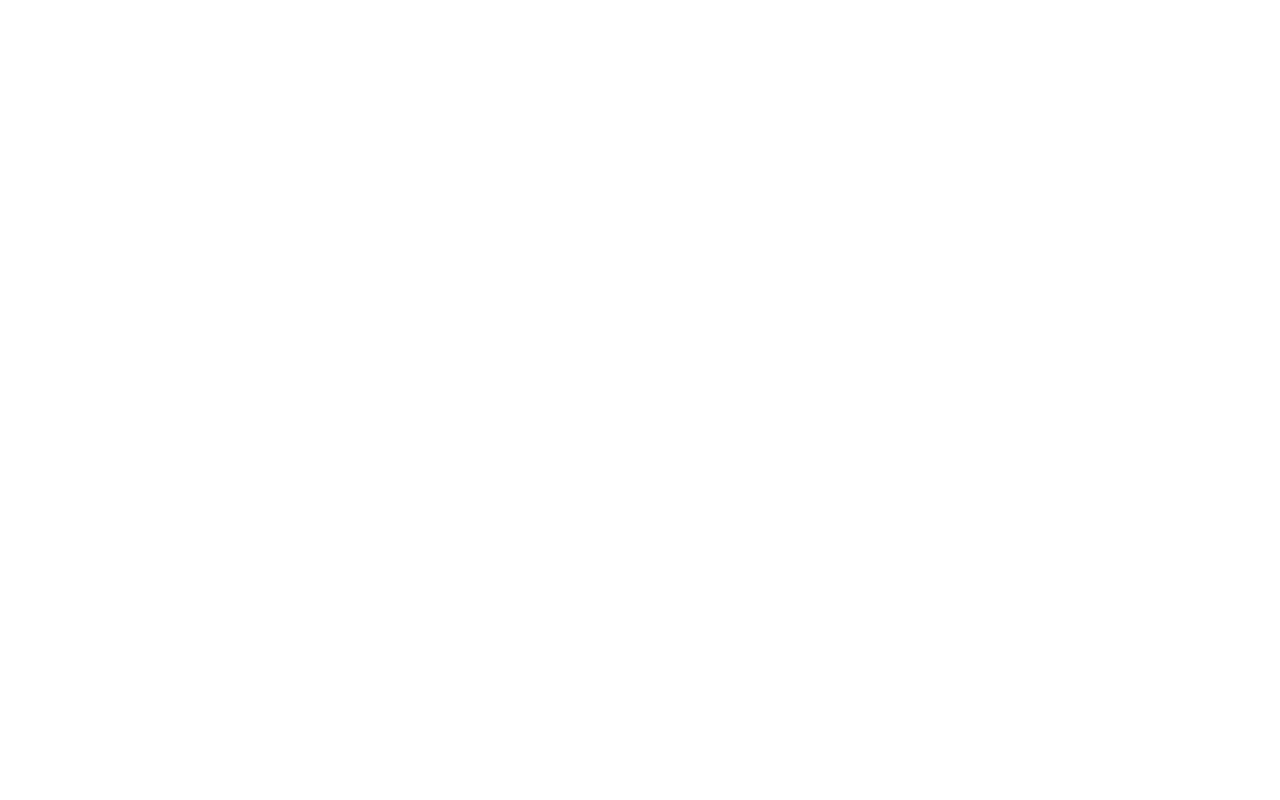
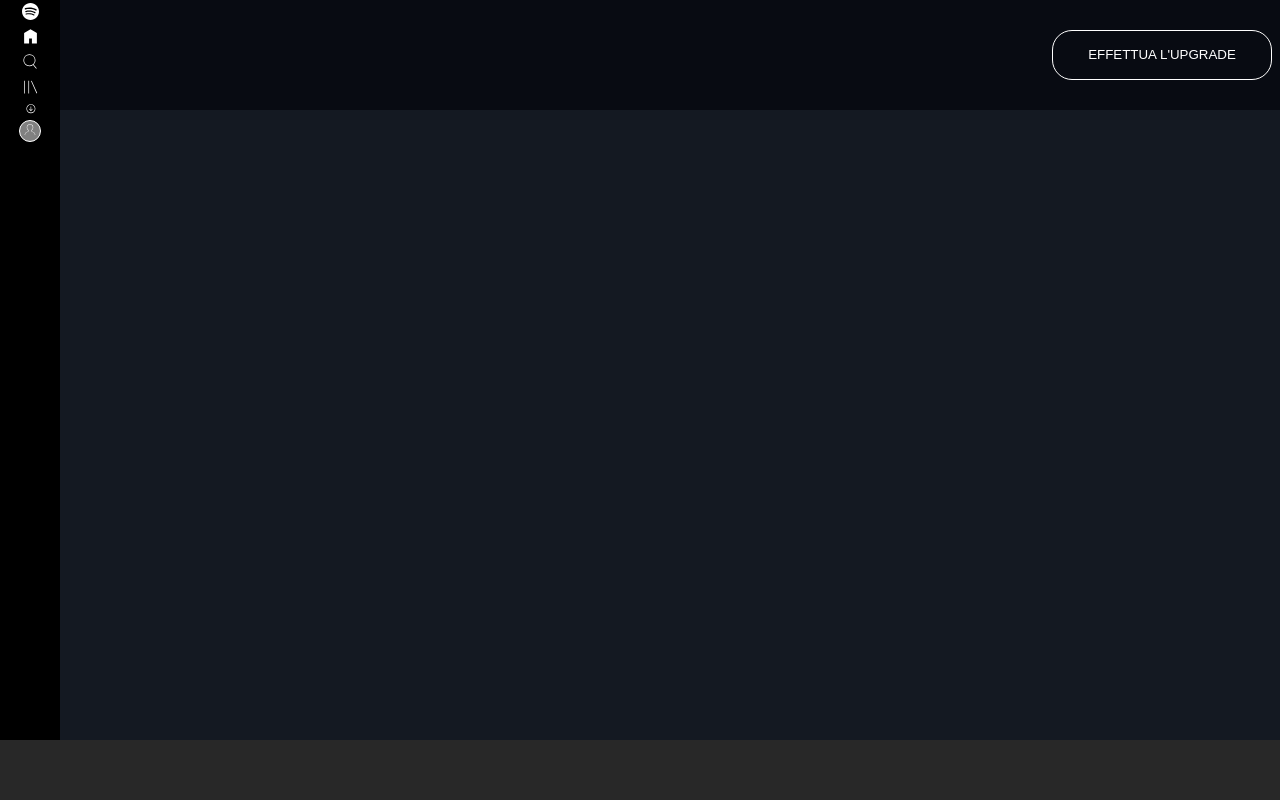
Before and after one commit to Alex100688/html-css-spotifyweb, a plain HTML site: page index.html in a window 1280 px wide. Drawn offline with Linux system fonts and the light colour scheme.

Commit message:
add aside.css, crato header e aside.

```diff
--- /dev/null
+++ b/css/aside.css
@@ -0,0 +1,32 @@
+aside{
+    width: 3.75rem;
+    background-color: var(--second-color);
+
+}
+
+li > a{
+    display: flex;
+    justify-content: center;
+}
+
+
+a > img{
+    width: 1.0625rem;
+    padding-top: .1875rem;
+    padding-bottom: .3125rem;
+}
+
+.nav-img{
+    width: .75rem;
+    display: flex;
+    align-items: flex-end;
+}
+
+.img-profile{
+width: 1.375rem;
+height: 1.375rem;
+background-color: grey;;
+border: 1px solid white;
+border-radius: 50%;
+display: flex;
+}
--- a/css/button.css
+++ b/css/button.css
@@ -0,0 +1,10 @@
+.grb{
+    width: 13.75rem;
+    height: 3.125rem;
+    text-align: center;
+    line-height: 100%;
+    border: 1px solid white;
+    border-radius: 1.25rem;
+    background-color: var(--first-color);
+    color: white;
+}
--- a/css/common.css
+++ b/css/common.css
@@ -2,11 +2,29 @@
     max-width: 62.5rem;
     margin: auto;
 }
-
+/* Rules flex */
 .row-flex{
     display: flex;
 }
-
+.row-no-wrap{
+    display: flex;
+    flex-wrap: nowrap;
+}
 .row-wrap{
+    display: flex;
     flex-wrap: wrap;
 }
+
+.just-end{
+    display: flex;
+    justify-content: flex-end;
+}
+
+
+/*/ Rules flex */
+
+/* Rules style */
+.list-style{
+    list-style: none;
+}
+/*/ Rules style */
--- a/css/footer.css
+++ b/css/footer.css
@@ -0,0 +1,5 @@
+footer{
+    height: 3.75rem;
+    background-color: var(--fifth-color);
+
+}
--- a/css/header.css
+++ b/css/header.css
@@ -0,0 +1,9 @@
+header{
+    position: fixed;
+    top: 0;
+    right: 0;
+    left: 3.75rem;
+    background-color: var(--first-color);
+    padding: 1.875rem 0;
+    padding-right: .5rem;
+}
--- a/css/main.css
+++ b/css/main.css
@@ -0,0 +1,5 @@
+main{
+    width: calc(100% - 3.75rem);
+    overflow-y: auto;
+    background-color: var(--third-color);
+}
--- a/css/style.css
+++ b/css/style.css
@@ -3,10 +3,17 @@
 @import url(common.css);
 @import url(button.css);
 @import url(header.css);
+@import url(aside.css);
 @import url(main.css);
 @import url(footer.css);
 @import url(responsive.css);
 
 body{
     font-family: 'Montserrat', sans-serif;
+    height: 100vh;
 }
+
+.page-container{
+    display: flex;
+    height: calc(100% - 3.75rem);
+}
--- a/css/var.css
+++ b/css/var.css
@@ -4,6 +4,7 @@
     --second-color:#000000;
     --third-color:#141922;
     --fourth-color:#7d7f84;
+    --fifth-color:#282828;
     /* /color(var) */
 }
 
--- a/index.html
+++ b/index.html
@@ -12,9 +12,34 @@
     <link rel="preconnect" href="https://fonts.gstatic.com" crossorigin>
     <link href="https://fonts.googleapis.com/css2?family=Montserrat:ital,wght@0,400;0,700;0,800;0,900;1,400;1,700;1,800;1,900&family=Open+Sans:wght@400;500;700;800&display=swap" rel="stylesheet">
     <link rel="stylesheet" href="css/style.css">
-    <title>Document</title>
+    <title>Spotify</title>
 </head>
 <body>
+    <header>
+        <div class="just-end">
+            <button class="grb">EFFETTUA L'UPGRADE</button>
+        </div>
+    </header>
+    <div class="page-container">
+        <aside>
+            <nav>
+                <ul class=" list-style">
+                    <li><a href=""><img src="img/logo-small.svg" alt="logo-small"></a></li>
+                    <li><a href=""><img src="img/home.svg" alt="home"></a></li>
+                    <li><a href=""><img src="img/search.svg" alt="search"></a></li>
+                    <li><a href=""><img src="img/libreria.svg" alt="libreria"></a></li>
 
+                </ul>
+
+                <ul>
+                    <li><a href=""><img class="nav-img" src="img/download.svg" alt="download"></a></li>
+                    <li><a href=""><img class="img-profile" src="img/profile.svg" alt="profile"></a></li>
+                </ul>
+
+            </nav>
+        </aside>
+        <main></main>
+    </div>
+    <footer></footer>
 </body>
 </html>
```
